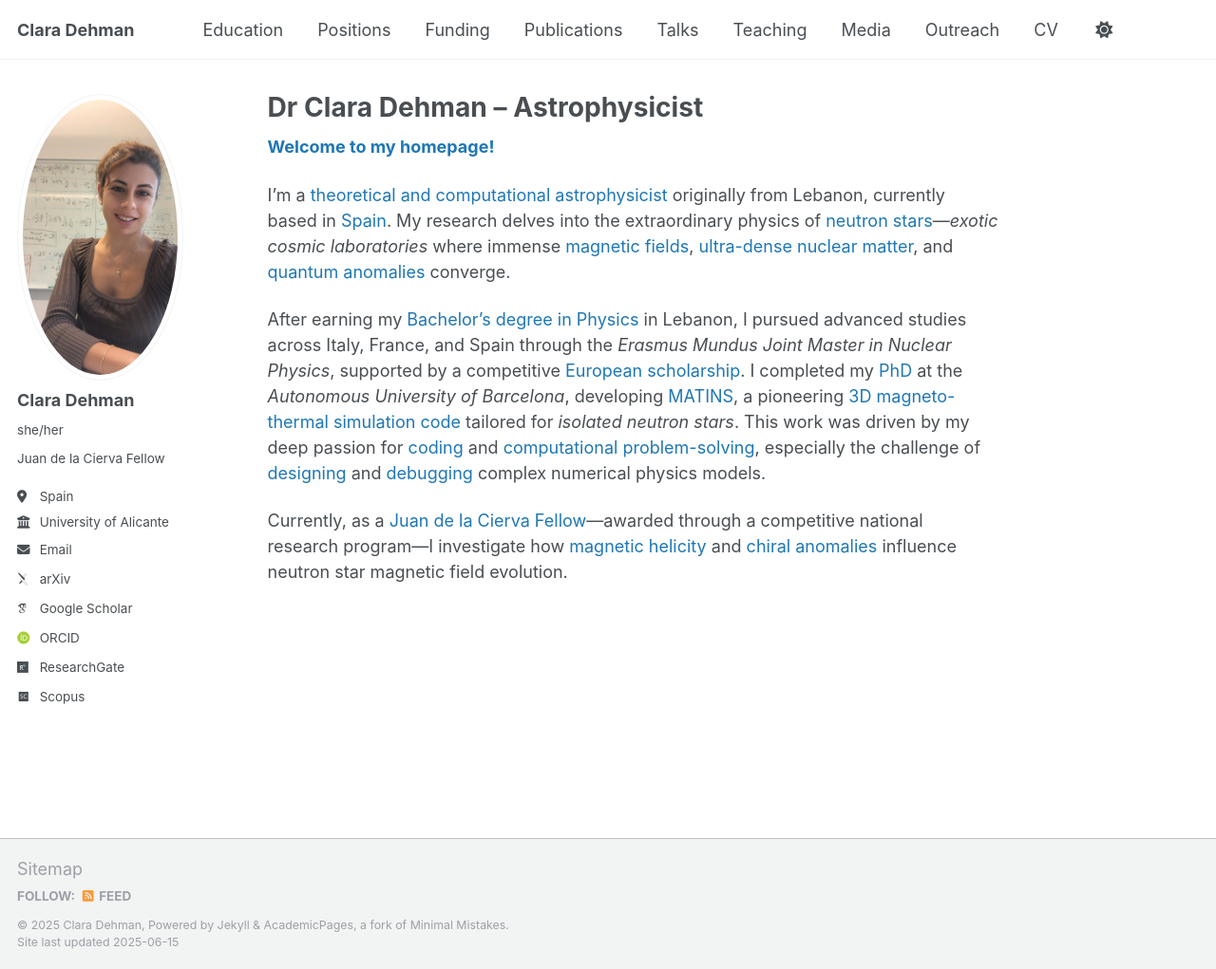
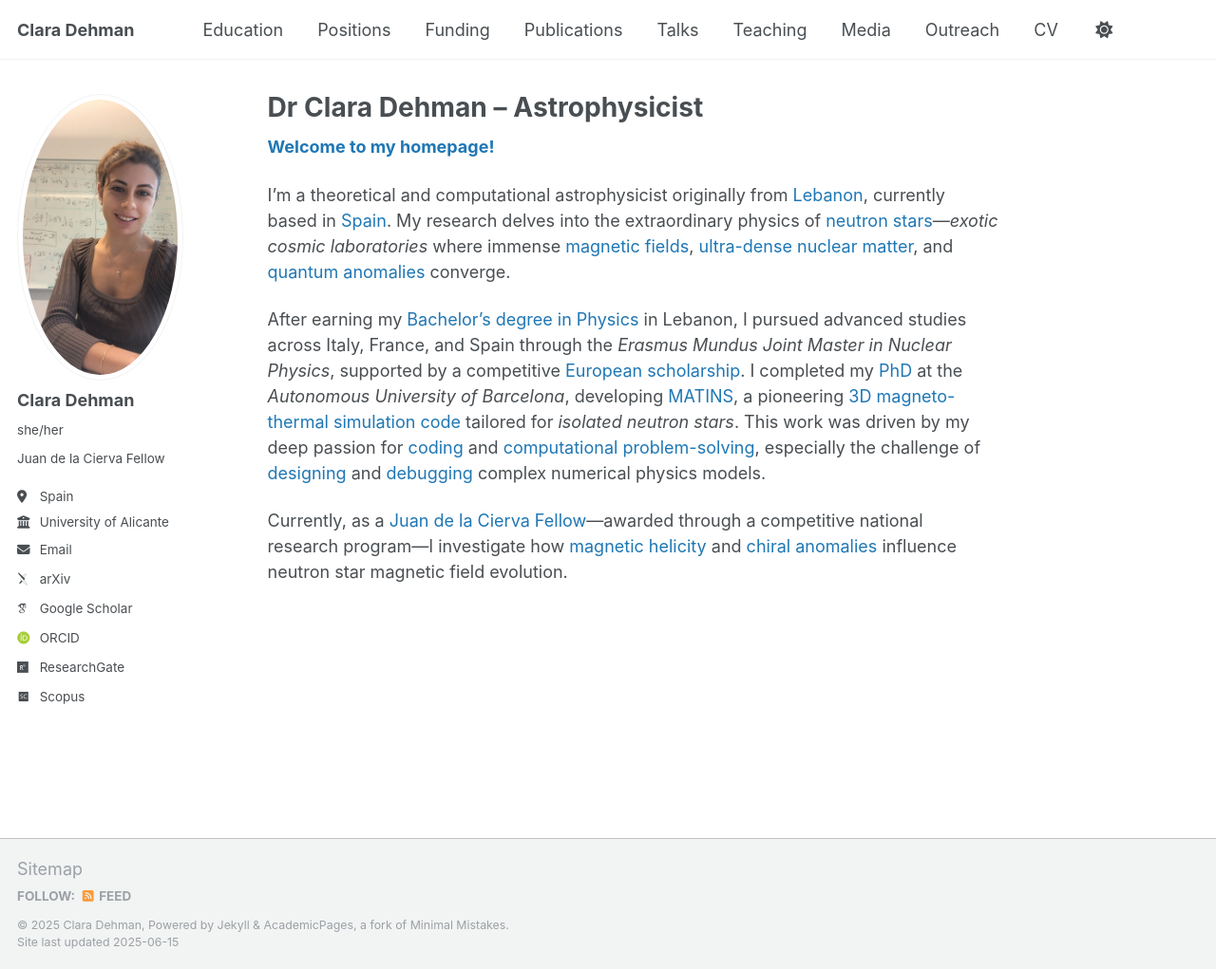
Before and after one commit to ClaraDehman/ClaraDehman.github.io, a Jekyll site: the page built from _pages/about.md, in a window 1280 px wide and 1021 px high. Shown: the whole window at 95% size. Built offline with Jekyll 4.4.1, drawn with Linux system fonts in a browser that asks for light colours; some web fonts are replaced.

Commit message:
Update about.md

```diff
--- a/_pages/about.md
+++ b/_pages/about.md
@@ -14,7 +14,7 @@ redirect_from:
 
 **<span class="blue">Welcome to my homepage!</span>**
 
-I’m a <span class="blue">theoretical and computational astrophysicist</span> originally from Lebanon, currently based in <span class="blue">Spain</span>. My research delves into the extraordinary physics of <span class="blue">neutron stars</span>—<em>exotic cosmic laboratories</em> where immense <span class="blue">magnetic fields</span>, <span class="blue">ultra-dense nuclear matter</span>, and <span class="blue">quantum anomalies</span> converge.
+I’m a theoretical and computational astrophysicist originally from <span class="blue">Lebanon</span>, currently based in <span class="blue">Spain</span>. My research delves into the extraordinary physics of <span class="blue">neutron stars</span>—<em>exotic cosmic laboratories</em> where immense <span class="blue">magnetic fields</span>, <span class="blue">ultra-dense nuclear matter</span>, and <span class="blue">quantum anomalies</span> converge.
 
 After earning my <span class="blue">Bachelor’s degree in Physics</span> in Lebanon, I pursued advanced studies across Italy, France, and Spain through the <em>Erasmus Mundus Joint Master in Nuclear Physics</em>, supported by a competitive <span class="blue">European scholarship</span>. I completed my <span class="blue">PhD</span> at the <em>Autonomous University of Barcelona</em>, developing <span class="blue">MATINS</span>, a pioneering <span class="blue">3D magneto-thermal simulation code</span> tailored for <em>isolated neutron stars</em>. This work was driven by my deep passion for <span class="blue">coding</span> and <span class="blue">computational problem-solving</span>, especially the challenge of <span class="blue">designing</span> and <span class="blue">debugging</span> complex numerical physics models.
 
```
